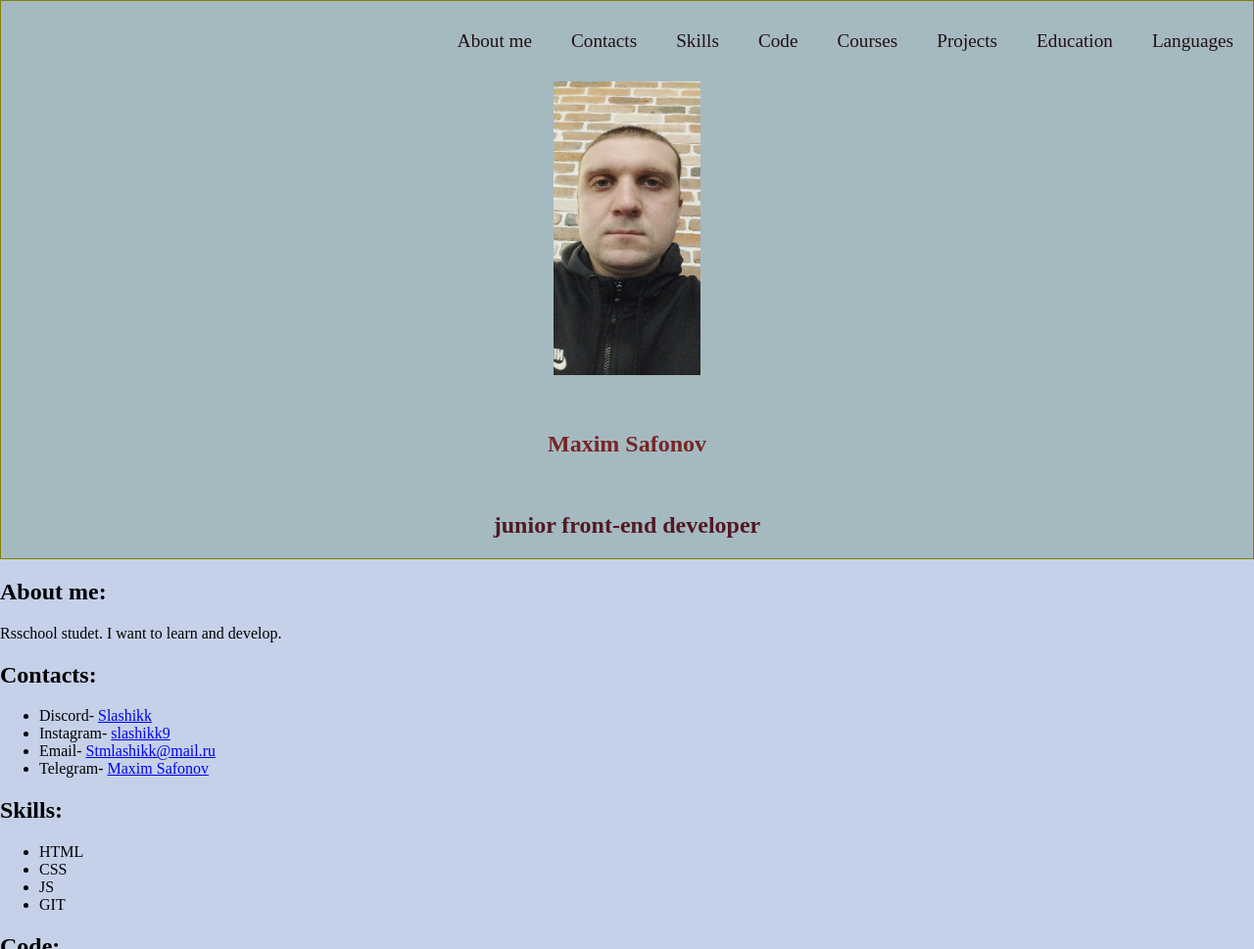
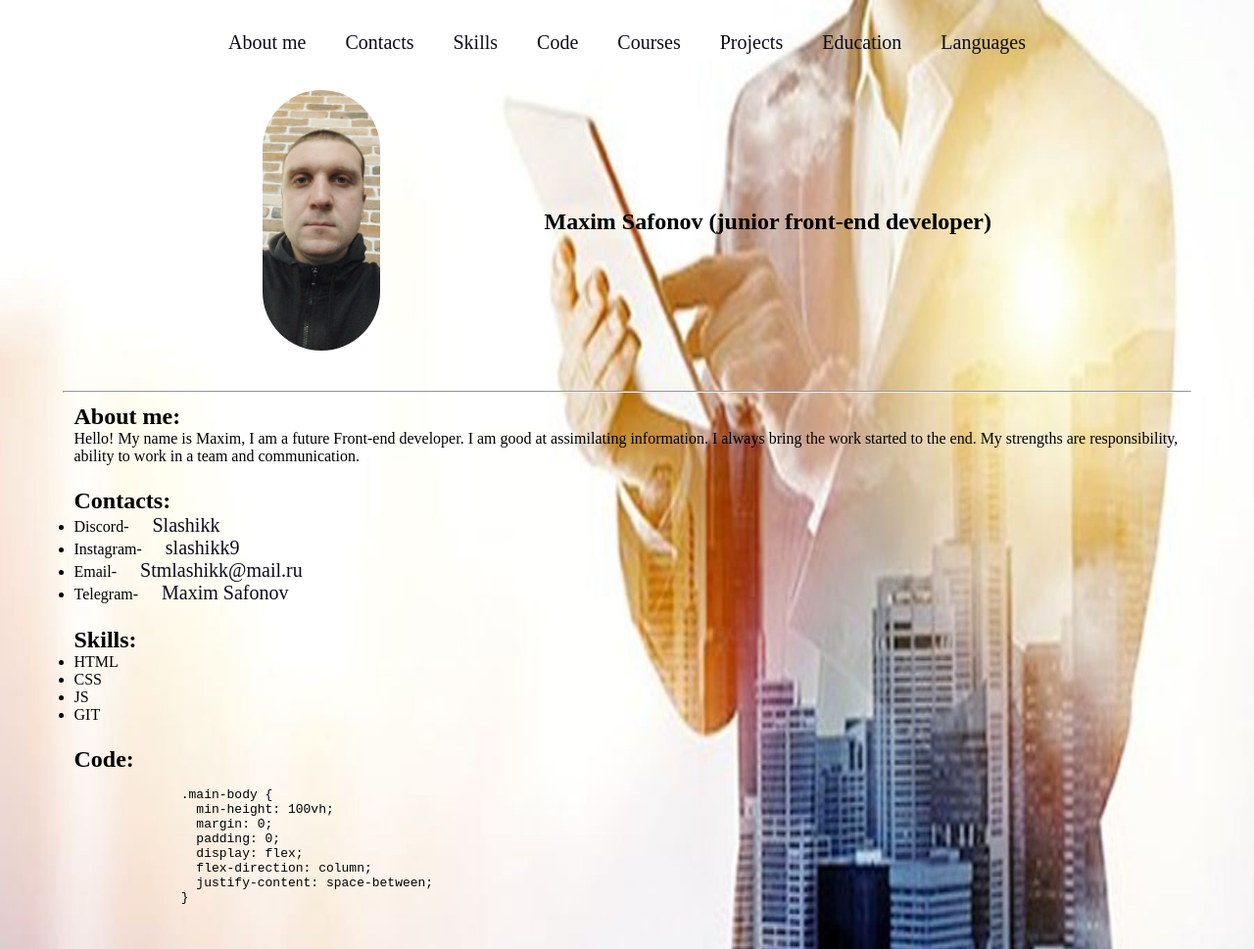
Before and after one commit to SLashikkk/rsschool-cv, a plain HTML site: page index.html in a window 1280 px wide. Shown: the top 969 px of the page at 98% size. Drawn offline with Linux system fonts and the light colour scheme.

Commit message:
docs: add more new info cv

```diff
--- a/index.html
+++ b/index.html
@@ -22,18 +22,26 @@
           <li class="nav-item"><a href="#languages" class="nav-link">Languages</a></li>
         </ul>
       </nav>
-      <section class="section">
-        <img class="fotoAva" src="./assets/img/Maksim Safonov.jpg" alt="avatar"/>
-          <h1 class="myName">Maxim Safonov</h1>
-          <h2 class="profession">junior front-end developer</h2>
-      </section>
     </div>
   </header>
 <main class="main">
+  <section class="section">
+    <div class="BoxLF">
+      <div class="leftBox">
+        <img class="fotoRadiys" src="./assets/img/Maksim Safonov.jpg" alt="avatar" width="120px"/>
+      </div>
+      <div class="rightBox">
+        <h1 class=>Maxim Safonov (junior front-end developer)</h1>
+      </div>
+    </div>
+  </section>
+  <hr>
   <div class="container">
     <section id="about me" class="section">
       <h2>About me:</h2>
-      <span>Rsschool studet. I want to learn and develop.</span>
+       <span>
+        Hello! My name is Maxim, I am a future Front-end developer. I am good at assimilating information. I always bring the work started to the end. My strengths are responsibility, ability to work in a team and communication.
+       </span>
     </section>
     <section id="contacts" class="section" >
       <h2>Contacts:</h2>
@@ -53,6 +61,7 @@
           <li>GIT</li>
         </ul>
       </section>
+      <section class="section">
       <div id="code" class="codeSkill">
         <h2>Code:</h2>
           <pre>
@@ -68,6 +77,7 @@
             </code>
           </pre>
       </div>
+    </section >
       <section id="courses" class="section">
         <h2>Courses:</h2>
         <ol>
@@ -99,7 +109,6 @@
       </section>
   </div>
 </main>
-
 <footer class="footer">
   <div > <a href="https://github.com/SLashikkk">GitHub</a></div>
   <div> <a href="https://rs.school/courses/javascript-preschool-ru"></a><img class="logotip" src="./assets/img/logoRS.png" alt="logoRs"></div>
--- a/style.css
+++ b/style.css
@@ -1,87 +1,71 @@
+*{
+  padding: 0;
+  margin: 0;
+  box-sizing: border-box;
+  text-decoration: none;
+}
 @font-face {
   font-family: Roboto;
   src: url(assets/fonts/Roboto-Black.ttf);
 }
-*{
-  box-sizing: border-box;
+a{
+  font-size: 20px;
+  padding: 20px;
+  color: rgb(11, 11, 28);
 }
-  .main-header {
-  border: 1px solid olive;
-  background-color: rgb(165, 186, 192);
-}
-.container {
-
-}
-.fotoAva {
-  width: 150px;
-  height: 300px;
-  margin: 10px auto 20px;
-  display: block;
-}
-.profession {
-  text-align: center;
-  color: #511924;
-
-}
-.myName{
-    line-height: 100px;
-    text-align: center;
-    color: #772626;
-}
-.main-body {
-  min-height: 100vh;
-  margin: 0;
-  padding: 0;
-  display: flex;
-  flex-direction: column;
-  justify-content: space-between;
-  background-color: #c5d1e9;
-}
-.container {
-  max-width: 1440px;
-  margin: 0 auto;
-}
-.nav-list {
-display: flex;
-justify-content: flex-end;
-list-style-type: none;
-}
-.nav {
-  align-items: center;
+a:hover{
+  color: rgb(120, 204, 105);
 }
 html {
   scroll-behavior: smooth;
 }
 .nav-link {
-  padding: 0 20px;
-  line-height: 50px;
-  text-decoration: none;
-  color: rgba(34, 15, 21, 0.998);
-  font-size: larger;
   transition: 0.3s;
-  cursor: pointer;
 }
-.nav-link:hover {
-background-color: rgb(34, 139, 111);
+.main-body{
+  background-image: url(./assets/img/fon.jpg);
+  background-repeat: no-repeat;
+  background-size: 100% 100%;
+  min-height: 100vh;
+  width: 90%;
+  margin: 2rem auto;
+  padding: 0;
+  display: flex;
+  flex-direction: column;
+  justify-content: space-between;
 }
-.section-item a {
-  color: #829985;
-  text-decoration: none;
-  transition: color 0.5s;
-}
-.section-item a:hover {
-  color: #4d2323;
+.nav-list {
+  display: flex;
+  justify-content: center;
+  list-style-type: none;
   }
   .footer {
     width: 100%;
-  padding: 18px;
+    padding: 13px;
     display: flex;
     justify-content: space-around;
     align-items: center;
-  flex: auto;
-  border-top: 1px salmon;
-  background-color: #829985;
+    flex-direction: auto;
   }
   .logotip {
     width: 100px;
   }
+  .BoxLF {
+display: flex;
+justify-content: space-evenly;
+align-items: center;
+padding: 25px;
+
+  }
+  .fotoRadiys {
+    border-radius: 100px;
+  }
+  .leftBox {
+
+  }
+  .rightBox {
+
+  }
+.section {
+  padding: 1%;
+}
```
Also changed, not shown: assets/img/fon.jpg (added). Lines whose indentation alone changed are shown as unchanged.
